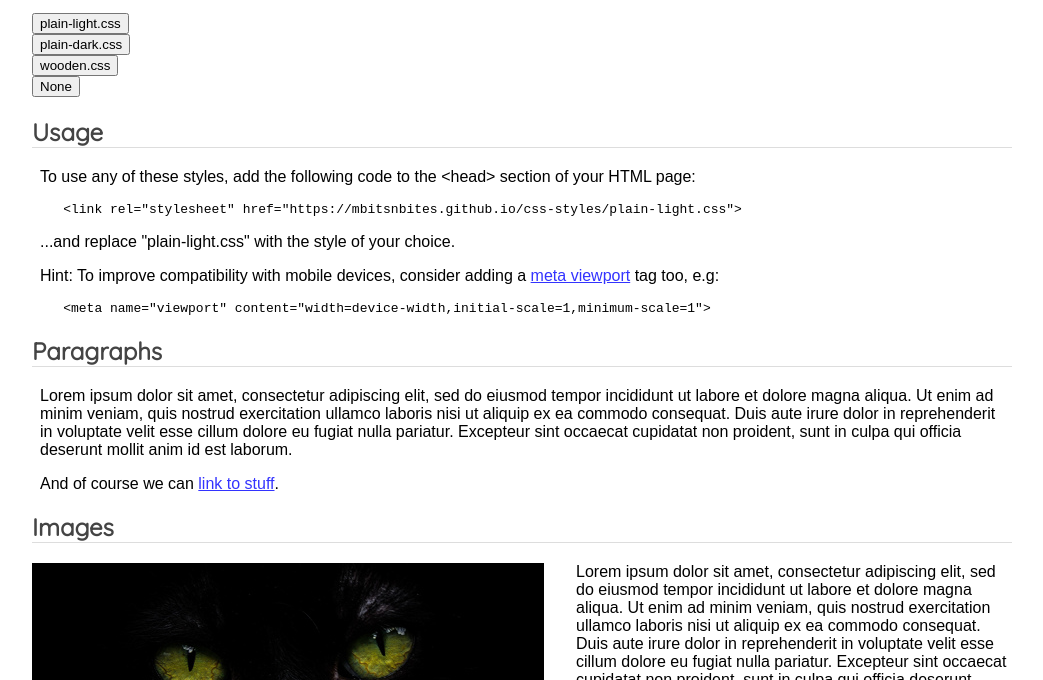
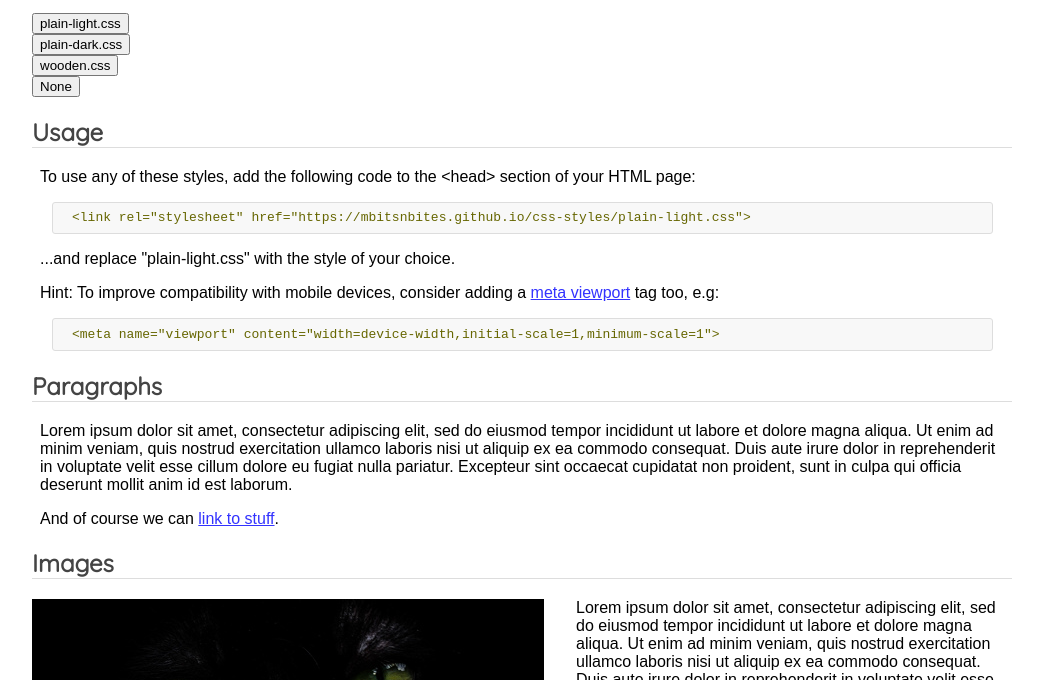
Before and after one commit to mbitsnbites/css-styles, a plain HTML site: page index.html in a window 1280 px wide. Shown: the part 120-800 px from the top of the page, without its empty margins (118-1161 px from the left). Drawn offline with Linux system fonts and the light colour scheme.

Commit message:
Better styling of <code> elements

```diff
--- a/index.html
+++ b/index.html
@@ -33,17 +33,17 @@ Select a style:
 <p>
 To use any of these styles, add the following code to the &lt;head&gt; section of your HTML page:
 </p>
-<pre>
-    &lt;link rel="stylesheet" href="https://mbitsnbites.github.io/css-styles/plain-light.css"&gt;
-</pre>
+<code>
+&lt;link rel="stylesheet" href="https://mbitsnbites.github.io/css-styles/plain-light.css"&gt;
+</code>
 <p>...and replace "plain-light.css" with the style of your choice.</p>
 
 <p>
 Hint: To improve compatibility with mobile devices, consider adding a <a href="https://developer.mozilla.org/en-US/docs/Mozilla/Mobile/Viewport_meta_tag">meta viewport</a> tag too, e.g:
 </p>
-<pre>
-    &lt;meta name="viewport" content="width=device-width,initial-scale=1,minimum-scale=1"&gt;
-</pre>
+<code>
+&lt;meta name="viewport" content="width=device-width,initial-scale=1,minimum-scale=1"&gt;
+</code>
 
 <h2>Paragraphs</h2>
 <p>
--- a/plain-dark.css
+++ b/plain-dark.css
@@ -23,6 +23,15 @@ h3,h5 {
 }
 p {
   padding-left: 0.5em;
+}
+code {
+  color: #ff8;
+  background: #1d1d1d;
+  display: block;
+  margin: 0.4em 1.5em;
+  padding: 0.6em 1.5em;
+  border: 1px solid #333;
+  border-radius: 3px;
 }
 a {
   color: #77e;
--- a/plain-light.css
+++ b/plain-light.css
@@ -23,6 +23,15 @@ h3,h5 {
 }
 p {
   padding-left: 0.5em;
+}
+code {
+  color: #660;
+  background: #f8f8f8;
+  display: block;
+  margin: 0.4em 1.5em;
+  padding: 0.6em 1.5em;
+  border: 1px solid #ddd;
+  border-radius: 3px;
 }
 a {
   color: #33f;
--- a/wooden.css
+++ b/wooden.css
@@ -2,6 +2,7 @@
 
 html {
   background: #a9927c url("wood.jpg") fixed;
+  padding: 0 1em 1em 1em;
 }
 body {
   background: rgba(255,255,252,0.99);
@@ -26,6 +27,15 @@ h3,h5 {
 }
 p {
   padding-left: 0.5em;
+}
+code {
+  color: #660;
+  background: #f8f8f8;
+  display: block;
+  margin: 0.4em 1.5em;
+  padding: 0.6em 1.5em;
+  border: 1px solid #ddd;
+  border-radius: 3px;
 }
 a {
   color: #33f;
```
